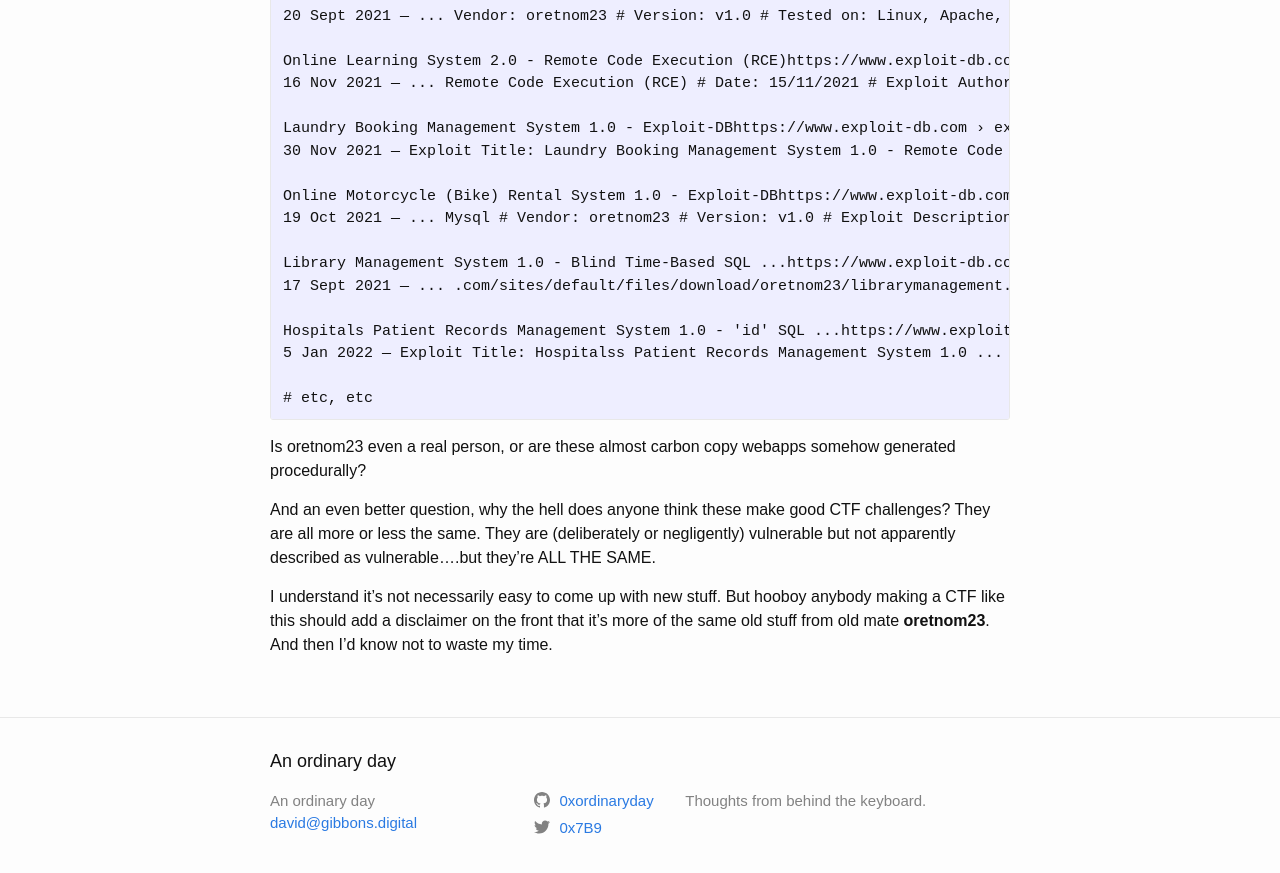
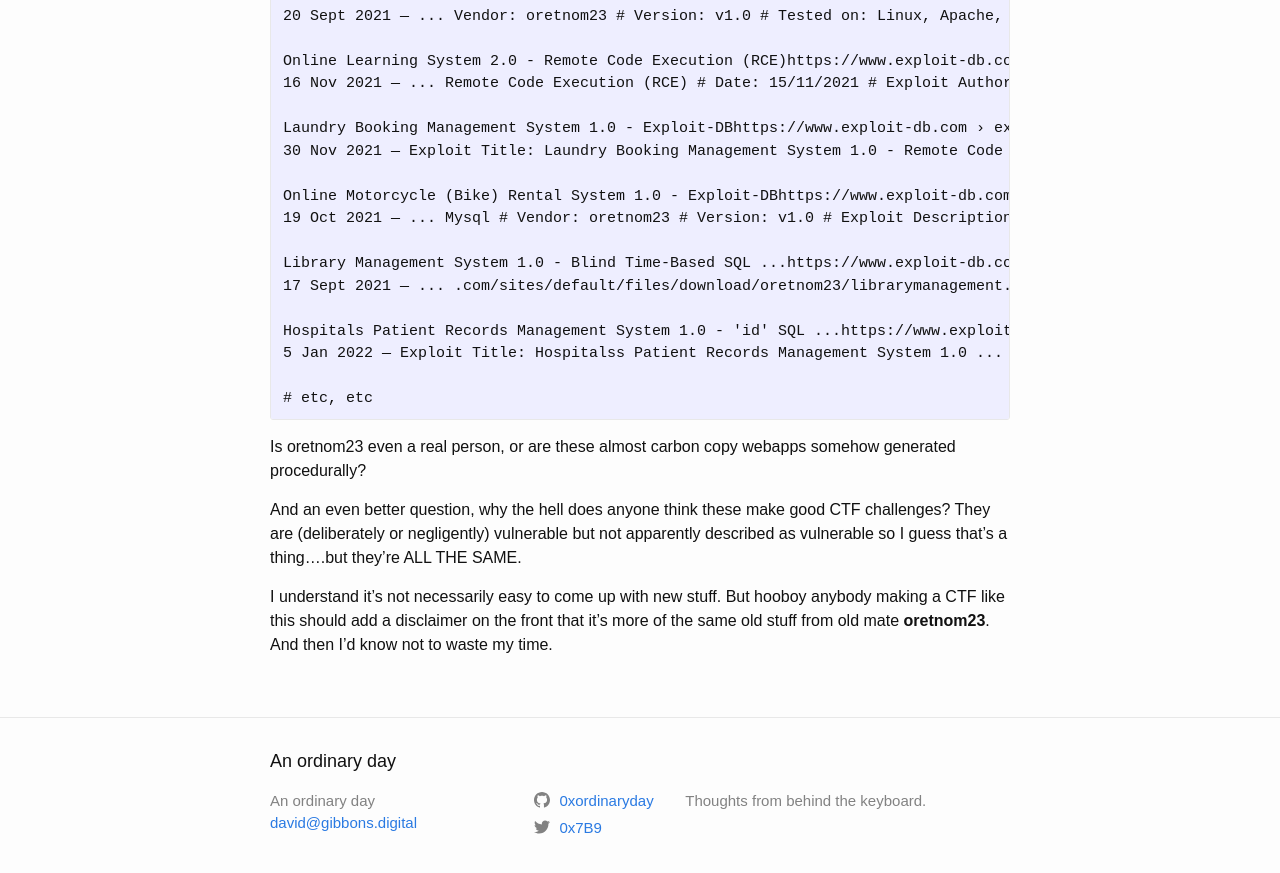
Before and after one commit to 0xordinaryday/blog, a Jekyll site: the page built from hacking/_posts/2022-02-19-oretnom.md, in a window 1280 px wide and 900 px high, scrolled down 1124 px. Shown: the top 873 px of the window. Built offline with Jekyll 4.4.1, drawn with Linux system fonts in a browser that asks for light colours.

Commit message:
slightly revise oretnom again

```diff
--- a/hacking/_posts/2022-02-19-oretnom.md
+++ b/hacking/_posts/2022-02-19-oretnom.md
@@ -59,6 +59,6 @@ Hospitals Patient Records Management System 1.0 - 'id' SQL ...https://www.exploi
 
 Is oretnom23 even a real person, or are these almost carbon copy webapps somehow generated procedurally?
 
-And an even better question, why the hell does anyone think these make good CTF challenges? They are all more or less the same. They are (deliberately or negligently) vulnerable but not apparently described as vulnerable....but they're ALL THE SAME.
+And an even better question, why the hell does anyone think these make good CTF challenges? They are (deliberately or negligently) vulnerable but not apparently described as vulnerable so I guess that's a thing....but they're ALL THE SAME.
 
 I understand it's not necessarily easy to come up with new stuff. But hooboy anybody making a CTF like this should add a disclaimer on the front that it's more of the same old stuff from old mate **oretnom23**. And then I'd know not to waste my time.
```
